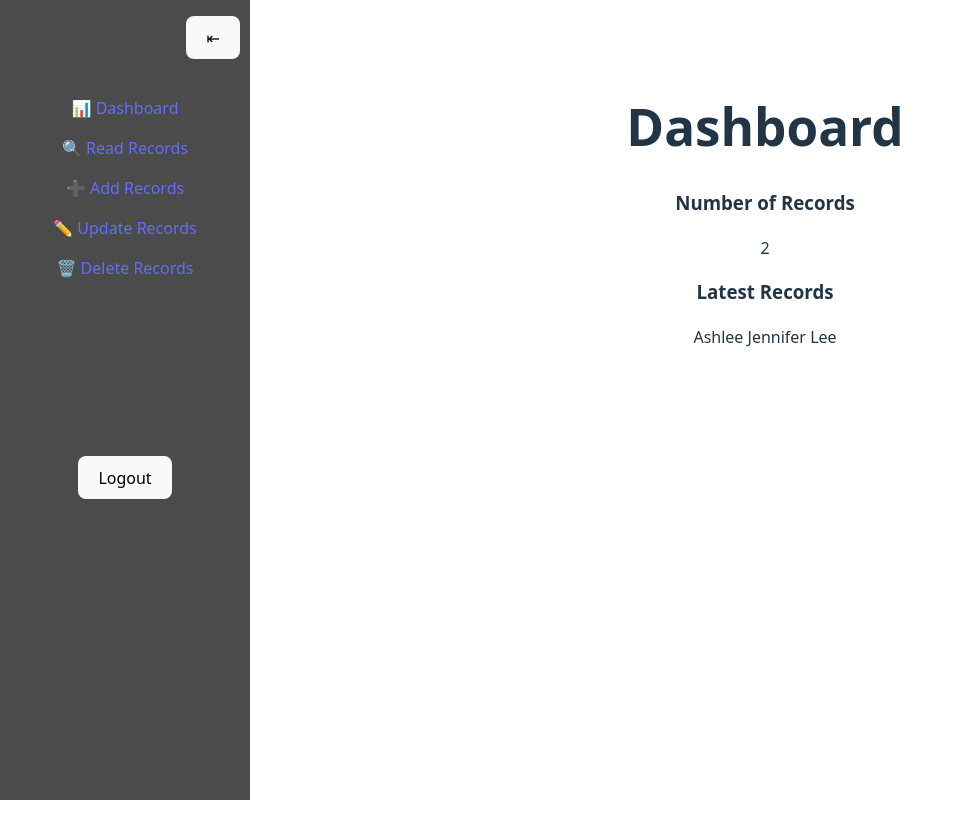
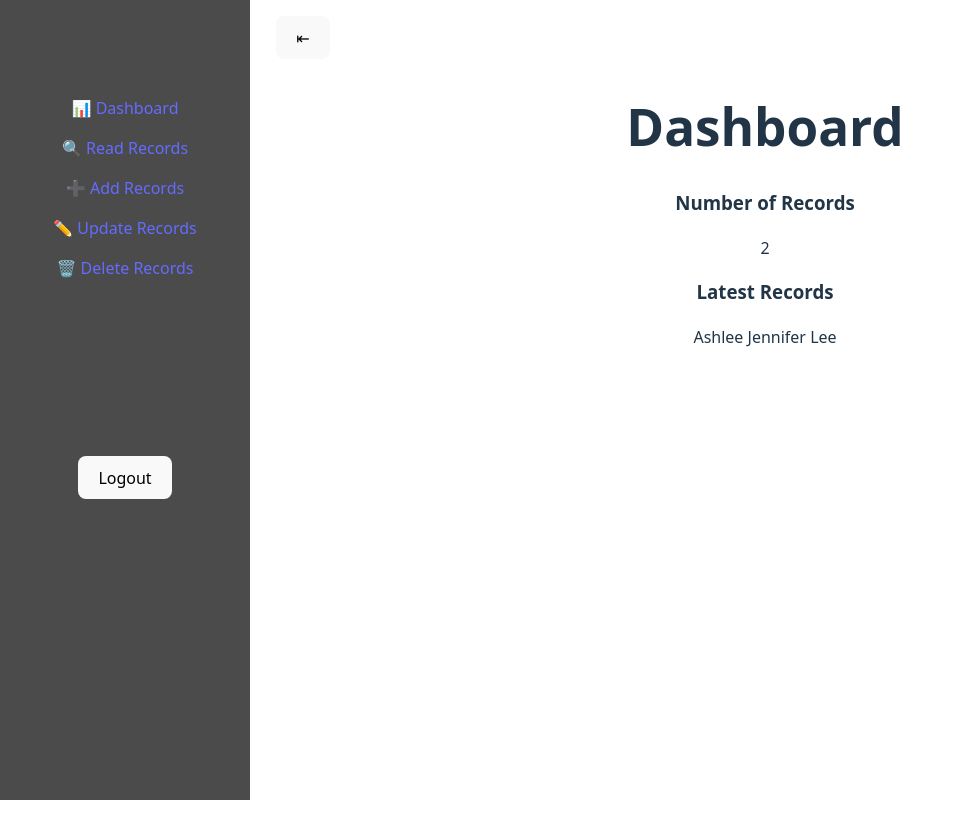
Before and after one commit to luizaki/apsi-badge-exam, a React (Vite) app: page /dashboard in a window 1280 px wide. Shown: the top 838 px of the page, without its empty margins (0-963 px from the left). Built offline with nearby package versions, Linux system fonts and the light colour scheme.

Commit message:
refactor: move toggle button outside sidebar

```diff
--- a/src/styles/Sidebar.css
+++ b/src/styles/Sidebar.css
@@ -17,13 +17,12 @@ for ease lang to in merging */
 }
 
 .toggle-button {
-    position: absolute;
-    right: 10px;
+    position: fixed;
+    left: calc(20% + 20px);
 }
 
 .sidebar.hidden .toggle-button {
-    right: 50%;
-    transform: translateX(50%);
+    left: 20px;
 }
 
 .sidebar-items {
```
